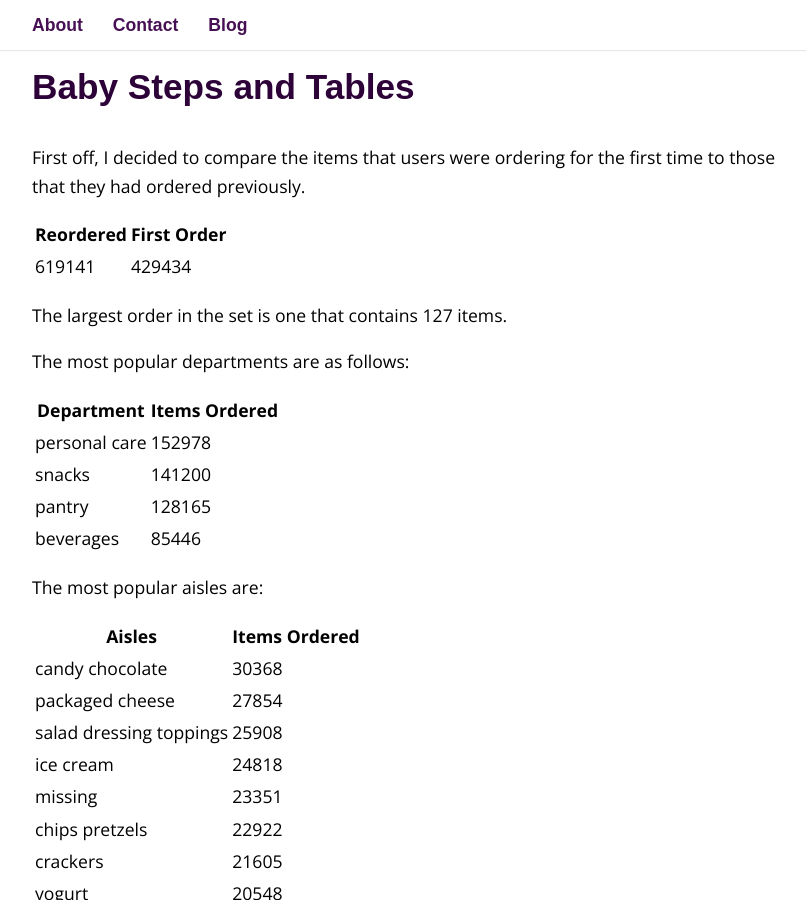
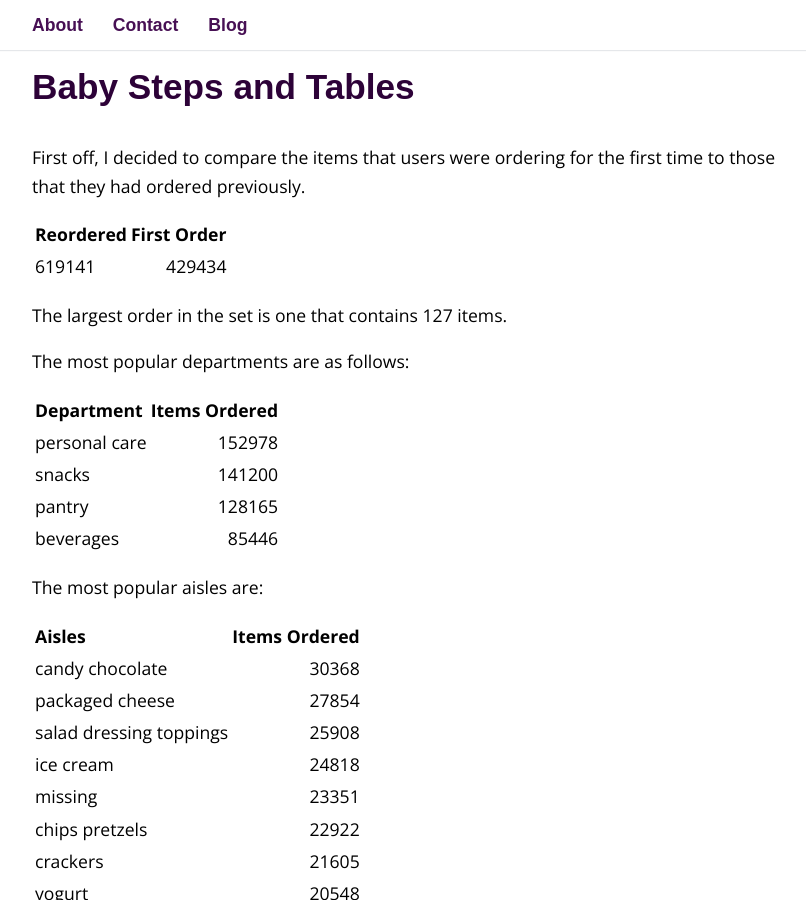
Before and after one commit to wrongpoison/wrongpoison.github.io, a Jekyll site: the page built from _posts/2017-5-22-instacart-data-2.markdown, in a window 1280 px wide and 900 px high, scrolled down 681 px. Shown: the whole window, without its empty margins (223-1029 px from the left). Built offline with Jekyll 4.4.1, drawn with Linux system fonts in a browser that asks for light colours; some web fonts are replaced.

Commit message:
header color change + table fix

```diff
--- a/_includes/head.html
+++ b/_includes/head.html
@@ -11,7 +11,7 @@
 	<link href='https://fonts.googleapis.com/css?family=Muli:400,300' rel='stylesheet' type='text/css'>
 	<link href="https://fonts.googleapis.com/css?family=Arvo:400,400i,700,700i" rel="stylesheet">
 	<link href="https://fonts.googleapis.com/css?family=Josefin+Sans:100,100i,300,300i,400,400i,600,600i,700,700i|Megrim|Nova+Mono|Telex|Voltaire" rel="stylesheet">
-	<meta name="theme-color" content="#7c9b1c" />
+	<meta name="theme-color" content="#2D0238" />
 
 	<link rel="apple-touch-icon" sizes="180x180" href="/apple-touch-icon.png">
 	<link rel="icon" type="image/png" sizes="32x32" href="/favicon-32x32.png">
--- a/_posts/2017-5-22-instacart-data-2.markdown
+++ b/_posts/2017-5-22-instacart-data-2.markdown
@@ -10,7 +10,7 @@
 First off, I decided to compare the items that users were ordering for the first time to those that they had ordered previously.
 
 | Reordered       		| First Order      |
-|-----------------------|------------------|
+|:----------------------|-----------------:|
 | 619141          		| 429434           |
 
 The largest order in the set is one that contains 127 items.
@@ -18,7 +18,7 @@
 The most popular departments are as follows:
 
 | Department      		| Items Ordered    |
-|-----------------------|------------------|
+|:----------------------|-----------------:|
 | personal care   		| 152978           |
 | snacks          		| 141200           |
 | pantry          		| 128165           |
@@ -27,7 +27,7 @@
 The most popular aisles are:
 
 | Aisles                           		| Items Ordered    |
-|---------------------------------------|------------------|
+|:--------------------------------------|-----------------:|
 | candy chocolate                  		| 30368            |
 | packaged cheese                  		| 27854            |
 | salad dressing toppings          		| 25908            |
```
